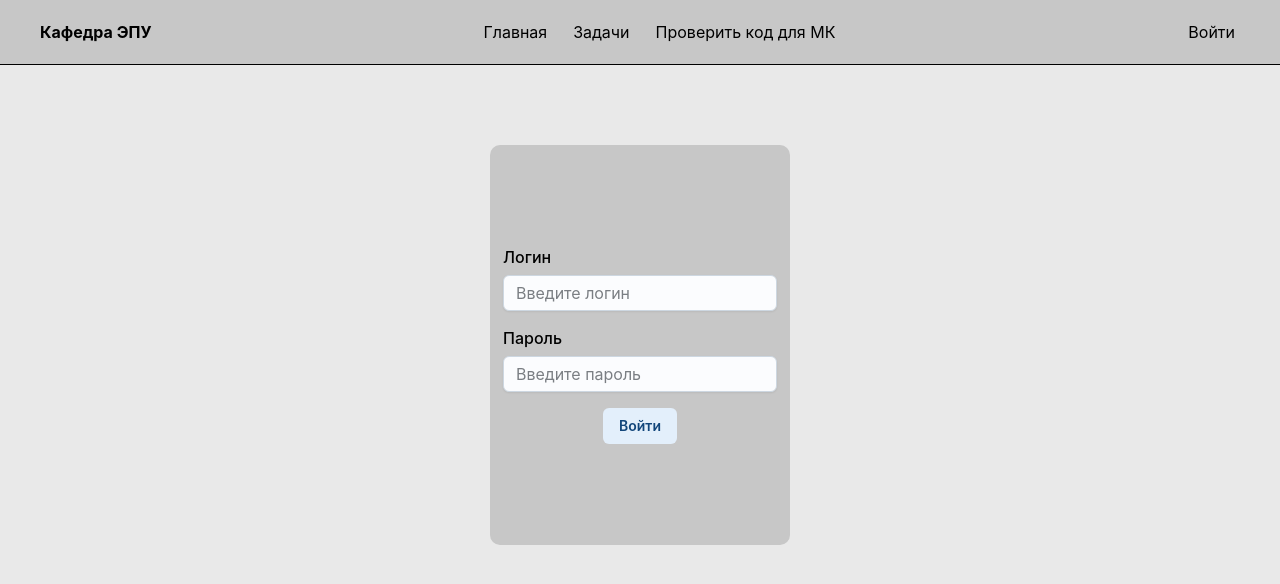
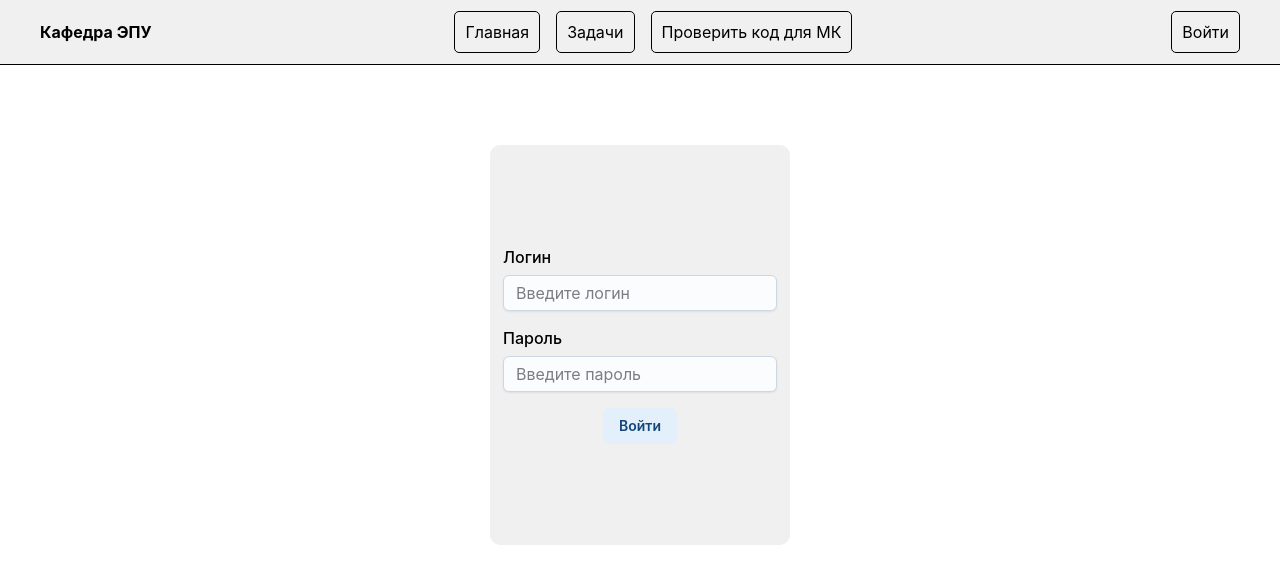
Before and after one commit to malilfrend/VKR, a React (Create React App) app: page /login in a window 1280 px wide. Shown: the top 584 px of the page. Built offline with nearby package versions, Linux system fonts and the light colour scheme.

Commit message:
VKR-18: change color theme

```diff
--- a/src/core/Header/Header.tsx
+++ b/src/core/Header/Header.tsx
@@ -1,13 +1,13 @@
 import React from 'react';
 import s from './Header.module.scss';
-import { Tabs } from './Tabs/Tabs';
+import { TabsComponent } from './Tabs/Tabs';
 import { AuthBtn } from './AuthBtn/AuthBtn';
 
 export const Header = () => (
   <div className={s.wrapper}>
     <div className={s.container}>
       <h4>Кафедра ЭПУ</h4>
-      <Tabs />
+      <TabsComponent />
       <AuthBtn />
     </div>
   </div>
--- a/src/core/Header/Tabs/Tabs.tsx
+++ b/src/core/Header/Tabs/Tabs.tsx
@@ -4,7 +4,7 @@ import { NavLink } from 'react-router-dom';
 import s from './Tabs.module.scss';
 import { tabsArr } from './tabsArr';
 
-export const Tabs = () => (
+export const TabsComponent = () => (
   <div className={s.tabs}>
     {tabsArr.map((tab) => (
       <NavLink to={`/${tab.url}`} key={tab.name} className={({ isActive }) => (isActive ? `${s.active}` : '')}>
--- a/src/styles/variables.scss
+++ b/src/styles/variables.scss
@@ -1,16 +1,20 @@
-$back-ground-color: rgb(233, 233, 233);
-$back-ground-color-second: rgb(199, 199, 199);
+$back-ground-color: white;
+$back-ground-color-second: rgb(240, 240, 240);
 $text-color: black;
-$hover-color: azure;
-$active-color: lightblue;
+$hover-color: white;
+$active-color: white;
 
 @mixin nav-link {
-  padding: 5px;
+  padding: 10px;
   transition: all .3s;
   border-radius: 5px;
+  border: 1px solid;
 
   &:hover {
+    box-shadow: 4px 4px 8px 0px rgba(34, 60, 80, 0.2);
     background-color: $hover-color;
+    border-bottom: 1px solid $text-color;
+    transition: all .2s;
   }
 }
 
```
